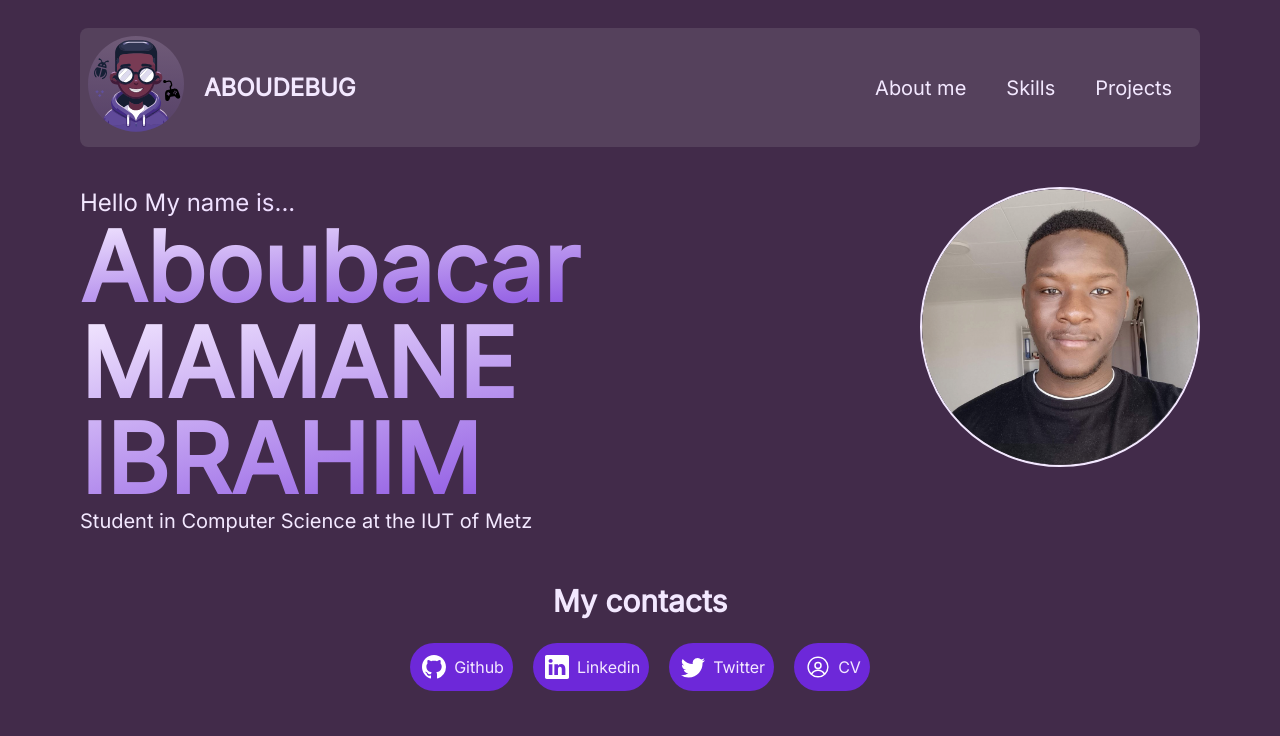
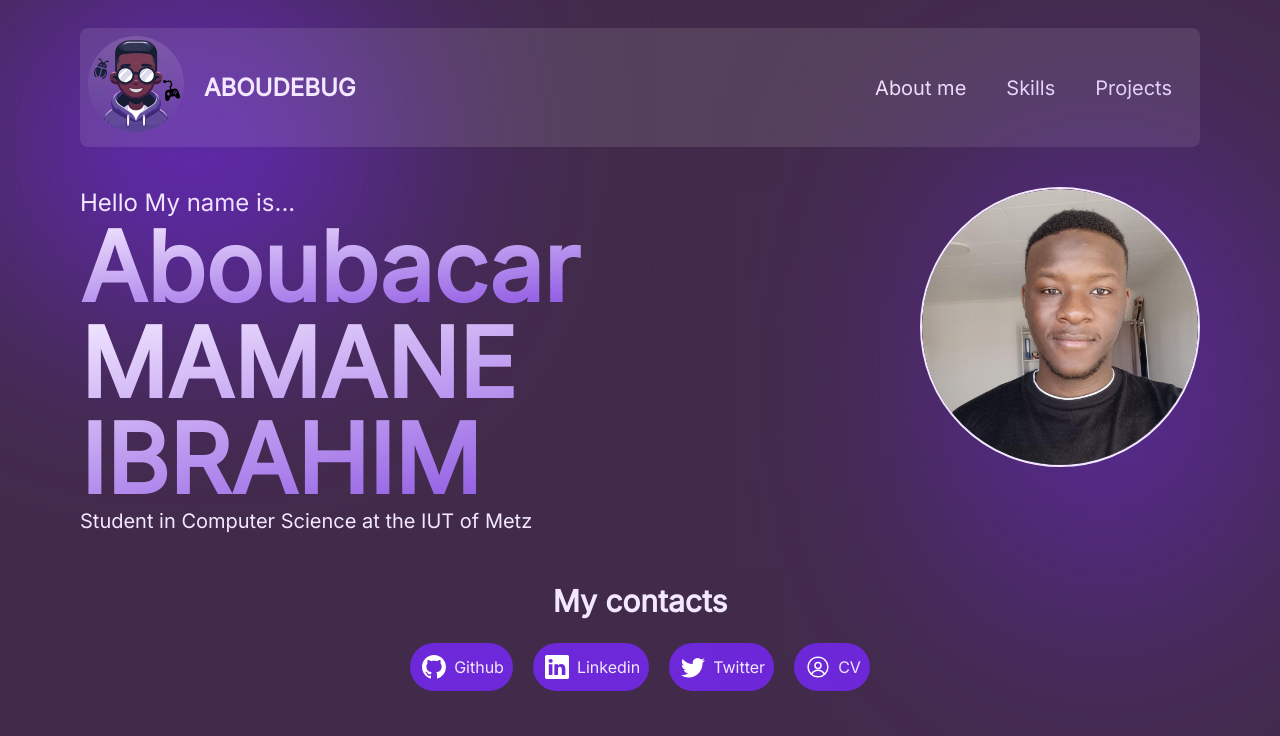
Before and after one commit to between27/testPortfolio, a React (Vite) app: page / in a window 1280 px wide. Shown: the top 736 px of the page. Built offline with nearby package versions, Linux system fonts and the light colour scheme.

Commit message:
Ajout de neon

```diff
--- a/src/App.jsx
+++ b/src/App.jsx
@@ -5,7 +5,8 @@ import { Body } from './body/Body'
 
 
 function App() {
- return <div id='app' className='bg-secondary min-h-screen'>
+ return <div id='app' className='bg-secondary min-h-screen relative'>
+          <div className="absolute bg-primary w-96 h-72 rounded-full blur-[125px] top-0 left-0"></div>
   <div className='container px-20 mx-auto relative' >
     <div className='h-5'></div>
     <Header />
--- a/src/Header.jsx
+++ b/src/Header.jsx
@@ -6,7 +6,8 @@ export function Header() {
 
 const listeDeLiens = ["About me", "Skills", "Projects"]
   return (
-      <div className="w-full flex justify-between items-center p-2 bg-header rounded-lg mt-2">
+      <div className="w-full flex justify-between items-center p-2 bg-white/10 rounded-lg mt-2">
+
       <Logo />
       <div className="space-x-10 pr-5">
         {listeDeLiens.map((lien) => (
@@ -39,5 +40,5 @@ useEffect(() => {
 }
 
 function LienHeader({text}) {
-  return <a className="text-xl text-purple-100 hover:text-purple-300 hover:underline transition duration-300" href="#">{text}</a>
+  return  <a className="text-xl text-purple-100 hover:text-purple-300 hover:underline transition duration-300" href="#">{text}</a>
 }
--- a/src/body/Presentation.jsx
+++ b/src/body/Presentation.jsx
@@ -34,8 +34,9 @@ const buttons = [
         <h3 className="text-xl text-purple-100">Student in Computer Science at the IUT of Metz</h3>
         </div>
         {/* right PART */}
-        <div>
-        <img className="rounded-full w-72 border-2 border-purple-100" src="/photo.jpg" />
+        <div className="relative">
+            <div className="absolute bg-primary h-96 w-48 right-0 blur-[135px]"></div>
+        <img className="rounded-full w-72 border-2 border-purple-100 relative" src="/photo.jpg" />
         </div>
         </div>
         <div className="">
```
